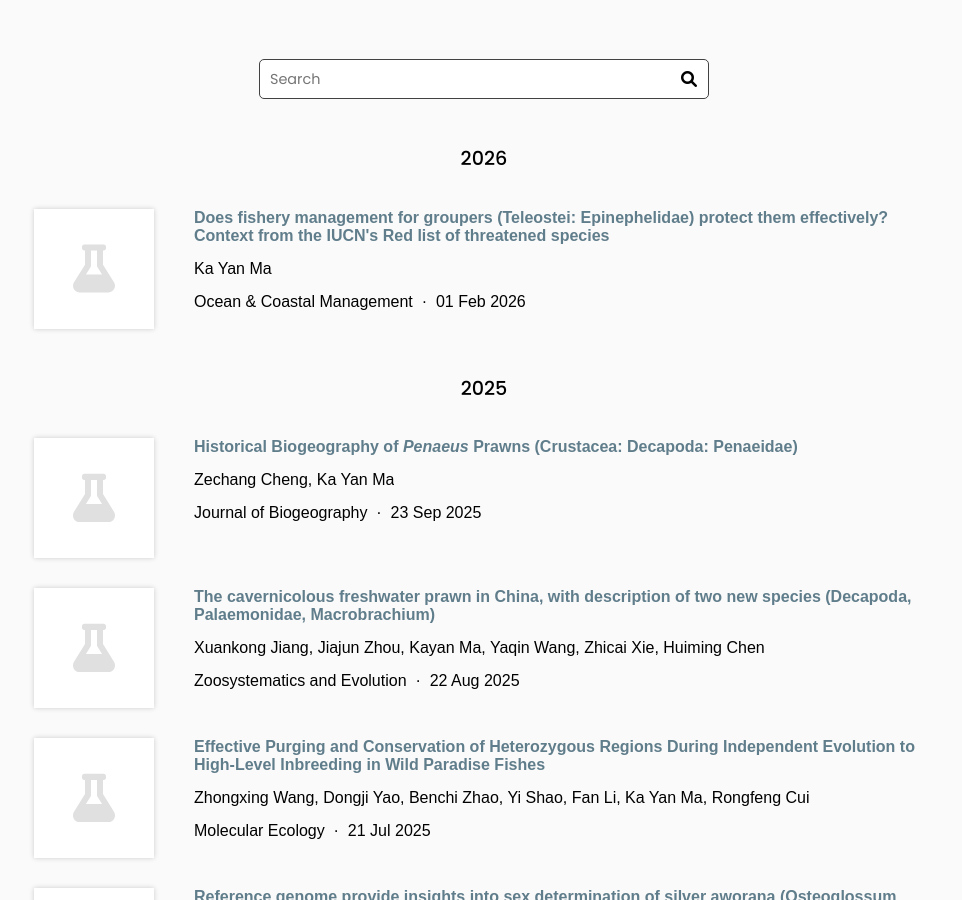
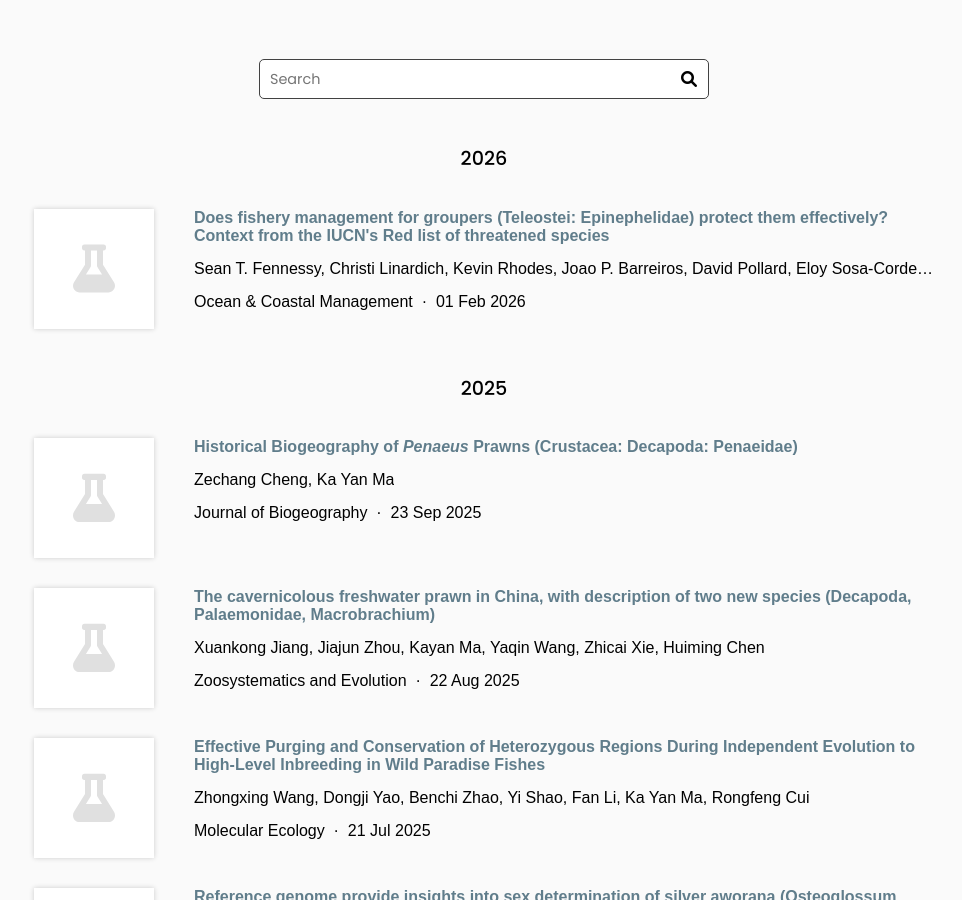
Before and after one commit to abel-sysu/en, a Jekyll site: the page built from publications/index.md, in a window 1280 px wide and 900 px high, scrolled down 323 px. Shown: the whole window, without its empty margins (156-1118 px from the left). Built offline with Jekyll 4.4.1, drawn with Linux system fonts in a browser that asks for light colours.

Commit message:
Generate citations

```diff
--- a/_data/citations.yaml
+++ b/_data/citations.yaml
@@ -5,13 +5,31 @@
   title: 'Does fishery management for groupers (Teleostei: Epinephelidae) protect
     them effectively? Context from the IUCN''s Red list of threatened species'
   authors:
-  - Ka Yan Ma
+  - Sean T. Fennessy
+  - Christi Linardich
+  - Kevin Rhodes
+  - Joao P. Barreiros
+  - David Pollard
+  - Eloy Sosa-Cordero
+  - Felicia Coleman
+  - Alfonso Aguilar-Perera
+  - Christopher R. Malinowski
+  - "Thierry Brul\xE9"
+  - Pedro Afonso
+  - Kayan Ma
+  - Min Liu
+  - Muktha Menon
+  - Colin Wen
+  - Stanley K.H. Shea
+  - Sean N. Porter
+  - Matthew Craig
+  - Yvonne Sadovy de Mitcheson
   publisher: Ocean &amp; Coastal Management
   date: '2026-02-01'
   link: https://doi.org/hbg8m8
   orcid: 0000-0001-5690-2319
   page: kayan-ma
-  _cache: 72e9a9762ef7bf28004f22ec1a2df82f2c539188e5b908b5f57b866216d53d30
+  _cache: 3c963e4365cc76827e5909165ef0f8e6c741160fdd772e44cfac29a9a537a1aa
 - id: doi:10.1111/jbi.70056
   title: 'Historical Biogeography of <i>Penaeus</i> Prawns (Crustacea: Decapoda: Penaeidae)'
   authors:
```
